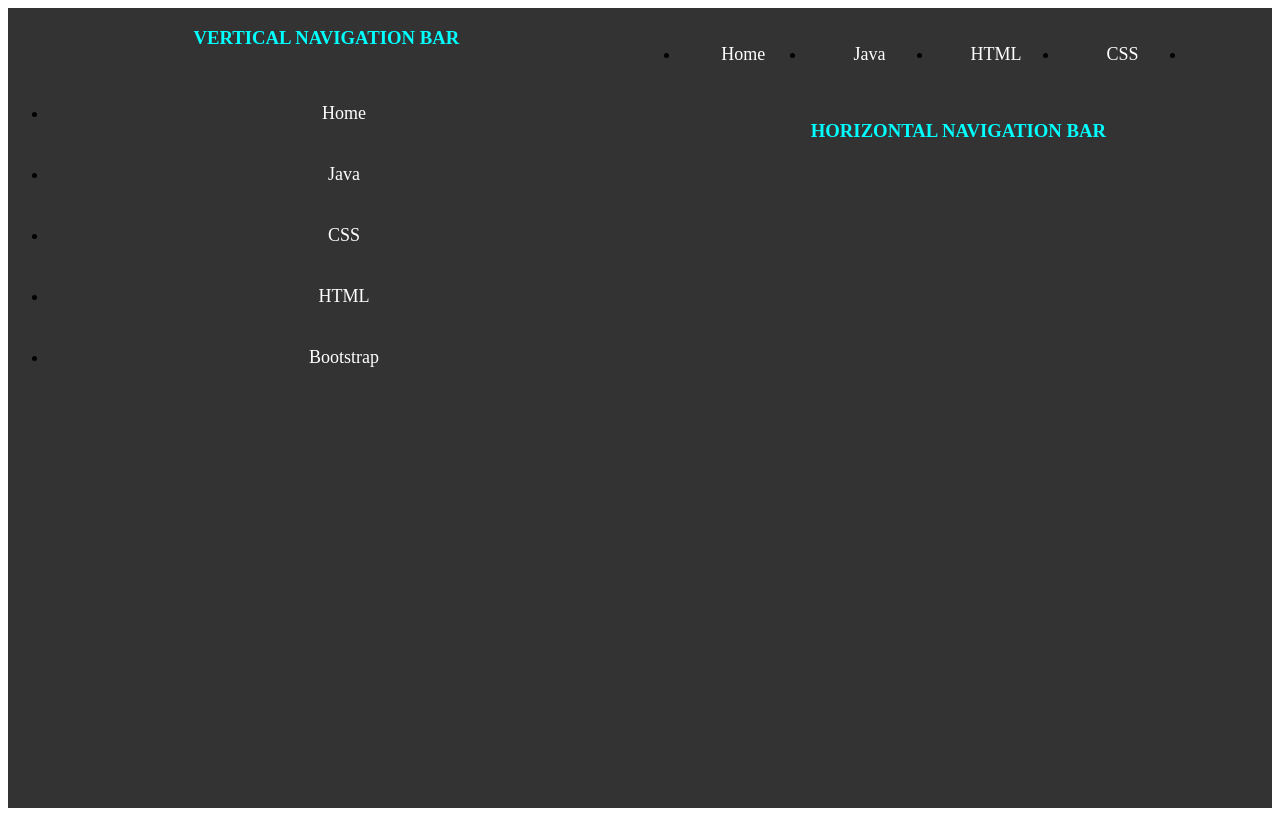
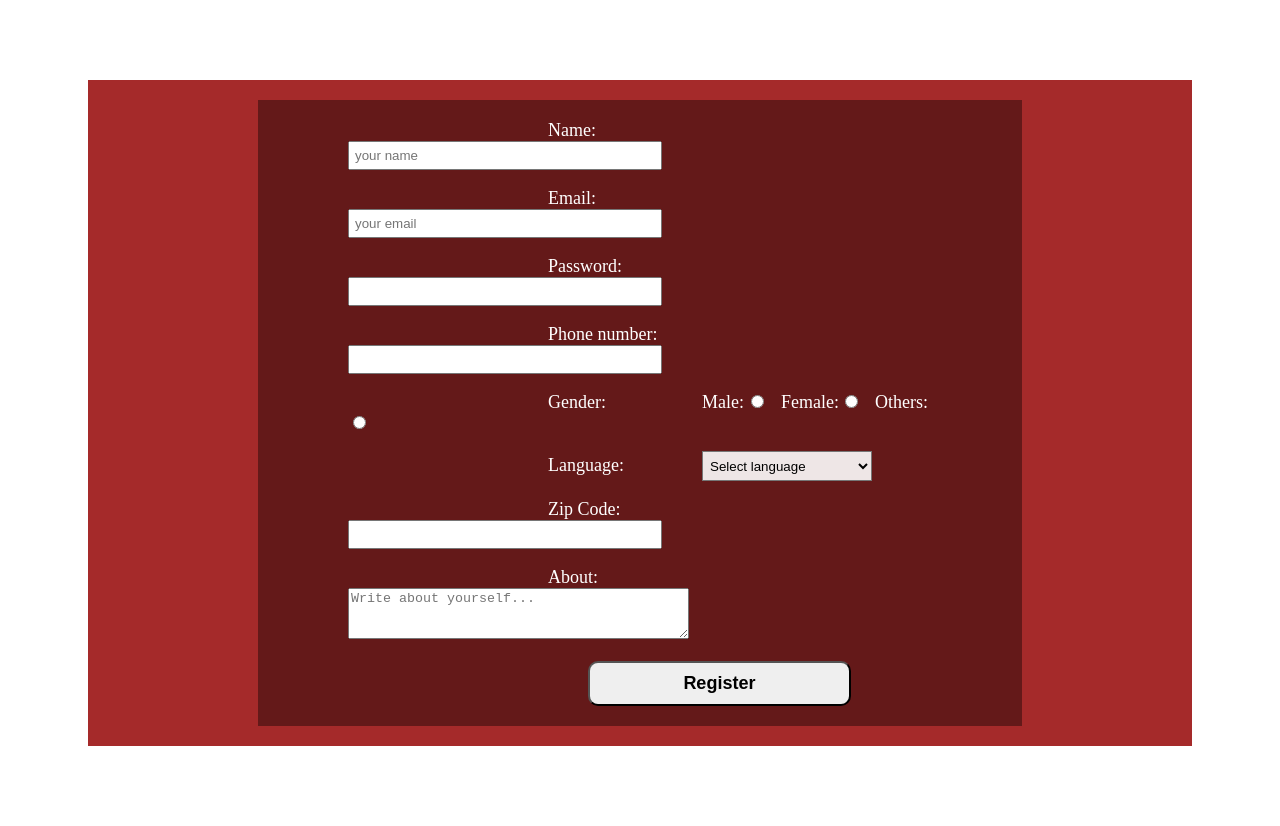
Before and after one commit to 1Akshara/mernfullstack, a plain HTML site: page task7.html in a window 1280 px wide. Drawn offline with Linux system fonts and the light colour scheme.

Commit message:
Update task7.html

```diff
--- a/task7.html
+++ b/task7.html
@@ -3,33 +3,81 @@
 <head>
     <meta charset="UTF-8">
     <meta name="viewport" content="width=device-width, initial-scale=1.0">
-    <link rel="stylesheet" href="task7a.css">
-    <link rel="stylesheet" href="task7b.css">
-    <title>Combined Navigation</title>
+    <title>CSS task-7</title>
+    <style>
+        .out{
+
+            background-color: brown;
+            margin: 80px 80px 80px 80px;
+            padding: 10px 90px 10px 90px;
+        }
+        form{
+            margin: 10px 80px 10px 80px;
+            background-color: rgb(100, 25, 25);
+            padding:  20px 90px 20px 90px;
+
+        }
+        input[type=submit]{
+                margin-left:240px ;
+                border-radius: 10px;
+                padding: 10px;
+                font-weight: bolder;
+                width: 45%;
+        }
+        input[type=text],input[type=password],input[type=tel],input[type=email],input[type=number]{
+            width: 300px;
+            padding: 5px;
+        }
+        label{
+            margin-left: 200px;
+            color: white;
+            display: inline-block;
+            width: 150px;
+            font-size: large;
+            font-family: 'Times New Roman', Times, serif;
+
+        }
+        select{
+            background-color: rgba(255, 255, 255, 0.89);
+            height: 30px;
+            padding: 3px;
+            width: 170px;
+        }
+    </style>
 </head>
 <body>
-    <div class="container">
-        <div class="vertical-navbar">
-            <center><h3 style="color: aqua; ">&nbsp;VERTICAL NAVIGATION BAR</h3></center>
-            <ul>
-                <li><a href="#" class="active">Home</a></li>
-                <li><a href="#">Java</a></li>
-                <li><a href="#">CSS</a></li>
-                <li><a href="#">HTML</a></li>
-                <li><a href="#">Bootstrap</a></li>
-            </ul>
-        </div>
-        <div class="bus">
-            <ul>
-                <li><a href="#" class="active">Home</a></li>
-                <li><a href="#">Java</a></li>
-                <li><a href="#">HTML</a></li>
-                <li><a href="#">CSS</a></li>
-                <li><a href="#" class="empty-space">&nbsp;&nbsp;&nbsp;&nbsp;&nbsp;</a></li>
-            </ul>
-            <center><h3 style="color: aqua; ">&nbsp;HORIZONTAL NAVIGATION BAR</h3></center>
-        </div>
-    </div>
+    <div class="out">
+    <form action="submitpage.html">
+        <label for="name">Name:</label>
+        <input type="text" placeholder="your name"><br><br>
+        <label for="email">Email:</label>
+        <input type="email" placeholder="your email"><br><br>
+        <label for="password">Password:</label>
+        <input type="password"><br><br>
+        <label for="Phone number">Phone number:</label>
+        <input type="tel"><br><br>
+        <label for="gender">Gender:</label>
+        <label for="m" style="margin-right: 10px !important; margin-left: 0px !important; width: 30px !important;" >Male:</label>
+        <input type="radio" name="gender">
+        <label for="f" style="margin-right: 10px !important; margin-left: 10px !important; width: 45px !important;">Female:</label>
+        <input type="radio" name="gender">
+        <label for="o" style="margin-right: 10px !important;  margin-left: 10px !important; width: 40px !important;">Others:</label>
+        <input type="radio" name="gender"><br><br>
+        <label for="language">Language:</label>
+        <select name="lan" id="lan">
+            <option value="Select language">Select language</option>
+            <option value="telugu">telugu</option>
+            <option value="hindi">hindi</option>
+            <option value="tamil">tamil</option>
+            <option value="English">English</option>
+        </select><br><br>
+        <label for="Zip code">Zip Code:</label>
+        <input type="number"><br><br>
+        <label for="About" >About:</label>
+        <textarea name="about" id="about" cols="40" rows="3" placeholder="Write about yourself..."></textarea><br><br>
+        <input type="submit" value="Register" style="font-weight: bolder; font-size: large;">
 
+    </form>
+</div>
 </body>
 </html>
```
